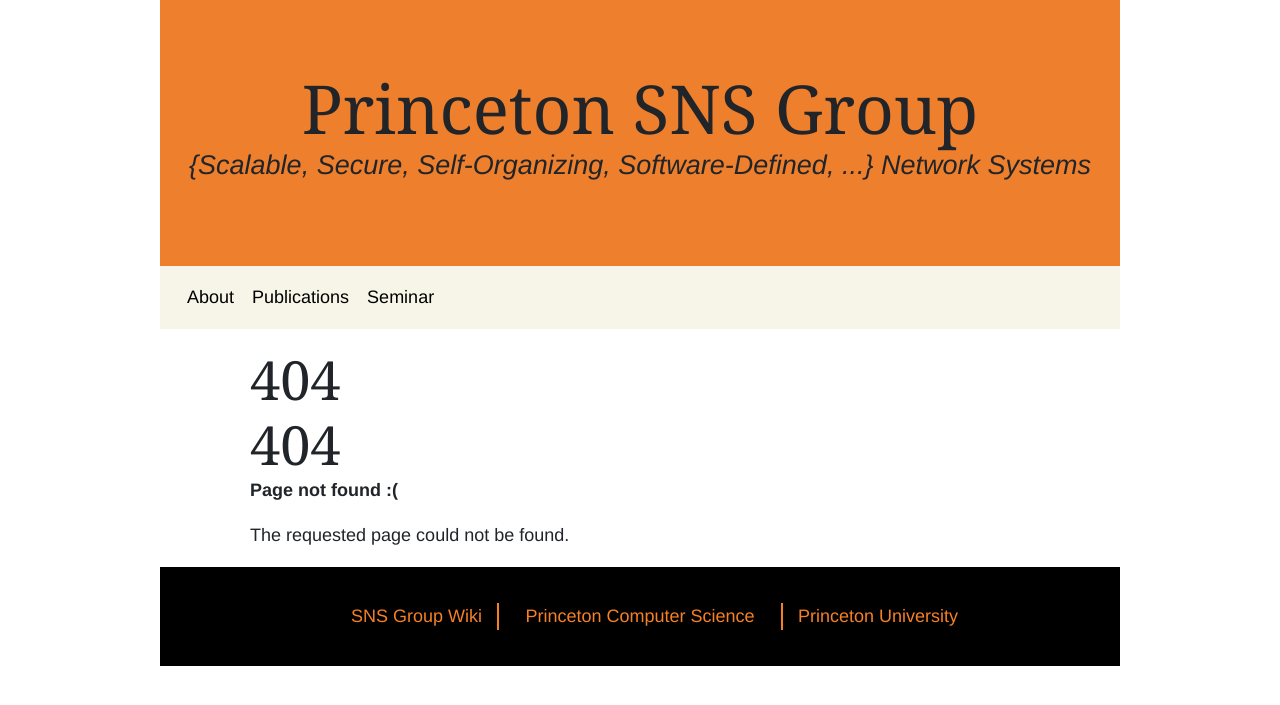
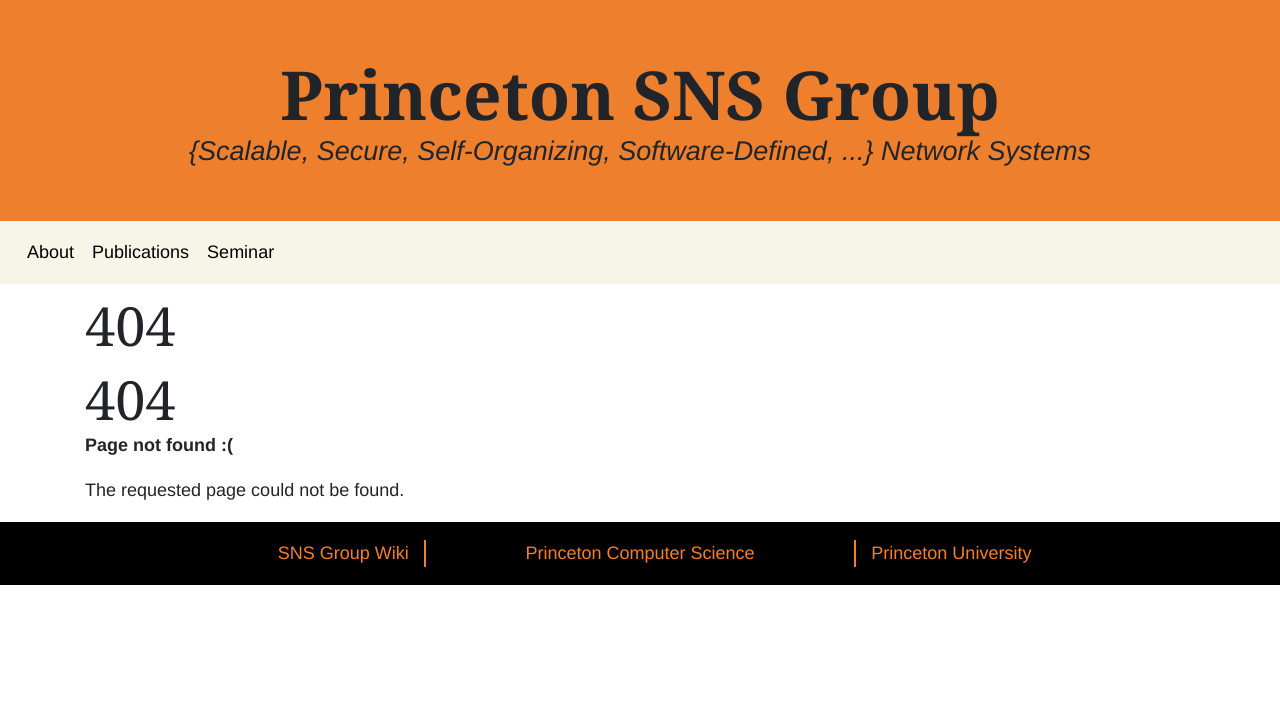
Before and after one commit to princeton-sns/www, a Jekyll site: the page built from 404.md, in a window 1280 px wide. Shown: the top 705 px of the page. Built offline with Jekyll 4.4.1, drawn with Linux system fonts in a browser that asks for light colours; some web fonts are replaced; our own code applies the rules of GitHub Pages for plain Markdown files.

Commit message:
Port more to bootstrap.

```diff
--- a/_includes/people_header.html
+++ b/_includes/people_header.html
@@ -1,4 +1,4 @@
-<div class="row">
+<div class="row mt-3 mb-1">
 		<div class="col">
 		    <h3>{{ include.header }}</h3>
 		</div>
--- a/_layouts/default.html
+++ b/_layouts/default.html
@@ -17,31 +17,23 @@
   </title>
 </head>
 <body>
-    <header>
-        <div class="container-fluid text-center">
+    <header class="container-fluid text-center py-5">
         <div class="row">
-                <div class="col-12">
-                    <h1>{{ site.title }}</h1>
-                </div>
+            <h1 class="col font-weight-bold">{{ site.title }}</h1>
         </div>
         <div class="row">
-                <div class="col-12">
-                    <h2>{{ site.subtitle }}</h2>
-                </div>
-            </div>
+            <h2 class="col font-weight-light font-italic">{{ site.subtitle }}</h2>
         </div>
     </header>
     <nav class="navbar navbar-expand navbar-light">
         <div class="navbar-nav">
             <a class="nav-item nav-link" href="/">About</a>
-        <!-- <a class="nav-item nav-link" href="/projects">Projects</a> -->
             <a class="nav-item nav-link" href="/publications">Publications</a>
             <a class="nav-item nav-link" href="/seminar">Seminar</a>
         </div>
     </nav>
     {{ content }}
-<footer class="page-footer">
-    <div class="container-fluid">
+    <footer class="container-fluid px-2 py-3">
         <div class="row d-flex justify-content-center vertical-divider">
             <div class="col-3 text-right">
                 <a href="https://wiki.sns.cs.princeton.edu" title="Private Group Wiki">SNS Group Wiki</a>
@@ -53,7 +45,6 @@
                 <a href="http://www.princeton.edu/">Princeton University</a>
             </div>
         </div>
-    </div>
     </footer>
 </body>
 </html>
--- a/_layouts/page.html
+++ b/_layouts/page.html
@@ -1,8 +1,9 @@
 ---
 layout: default
 ---
-
-<main>
-  <h1>{{ page.title | escape }}</h1>
+<main class="container mt-2">
+    <div class="row mb-2">
+        <h1 class="col">{{ page.title | escape }}</h1>
+    </div>
   {{ content }}
 </main>
--- a/_sass/base.scss
+++ b/_sass/base.scss
@@ -4,16 +4,6 @@ html {
 
 body {
   font-family: $body-font;
-  line-height: 1.5;
-  display: grid;
-  max-width: $desktop;
-  margin: 0 auto;
-  grid-template-columns: auto ($tablet - 160px) auto;
-  grid-template-areas:
-    "header"
-    "nav"
-    "content"
-    "footer";
 }
 
 h1, h2, h3, h4, h5, h6 {
@@ -36,10 +26,8 @@ ul {
 
 // Website footer is a modified Princeton orange on Princeton black
 body > footer {
-  grid-area: footer;
   background-color: $secondary-bg-color;
   color: $secondary-fg-color;
-  padding: 2em 3em;
   a, a:hover, a:focus, a:active {
     color: $secondary-fg-color;
   }
@@ -50,33 +38,16 @@ body > footer {
 // Text centered, with group name in bigger bold on top and tag line below in
 // slightly smaller font. Top and bottom margins match group name font size.
 body > header {
-  display: grid;
-  grid-area: header;
-  grid-template-columns: $desktop;
-  grid-row-gap: 1em;
-  grid-template-areas:
-    "masthead"
-    "tagline";
-
   background-color: $primary-bg-color;
-  background-size: auto 100%;
-  padding-top: 3.75em;
-  padding-bottom: 3.75em;
 
   h1 {
-    grid-area: masthead;
     font-family: $masthead-font;
-    margin: 0 auto;
     font-size: 3.75em;
   }
 
   h2 {
-    grid-area: tagline;
-    margin: 0 auto;
     font-family: $body-font;
     font-size: 1.5em;
-    font-weight: 300;
-    font-style: italic;
   }
 }
 
@@ -86,7 +57,6 @@ body > header {
 // Links rendered in main font color normally, switching to Princeton black
 // with Princeton orange font when hovering or active.
 nav {
-    grid-area: nav;
     background-color: $secondary-light-bg-color;
 }
 
@@ -115,10 +85,6 @@ nav {
 
 // Basic main content styling
 body > main, body > article {
-  grid-area: content;
-  padding-left: 5em;
-  padding-right: 5em;
-  padding-top: 1em;
 
   h1 {
     font-size: 3em;
@@ -139,19 +105,8 @@ body > main, body > article {
 //
 // Alumni have an additional row for their graduation year and current
 // affiliation.
-.people h3 {
-    margin-top: 1em;
-}
-
-.people ul {
-    columns: 3;
-    -webkit-columns: 3;
-    -moz-columns: 3;
-}
 
 .person {
-    margin-top: 1em;
-
     img {
         height: 5em;
     }
```
Also changed, not shown: _includes/people.html (+5 -5 lines), home.html (+6 -10 lines). Lines whose indentation alone changed are shown as unchanged.
